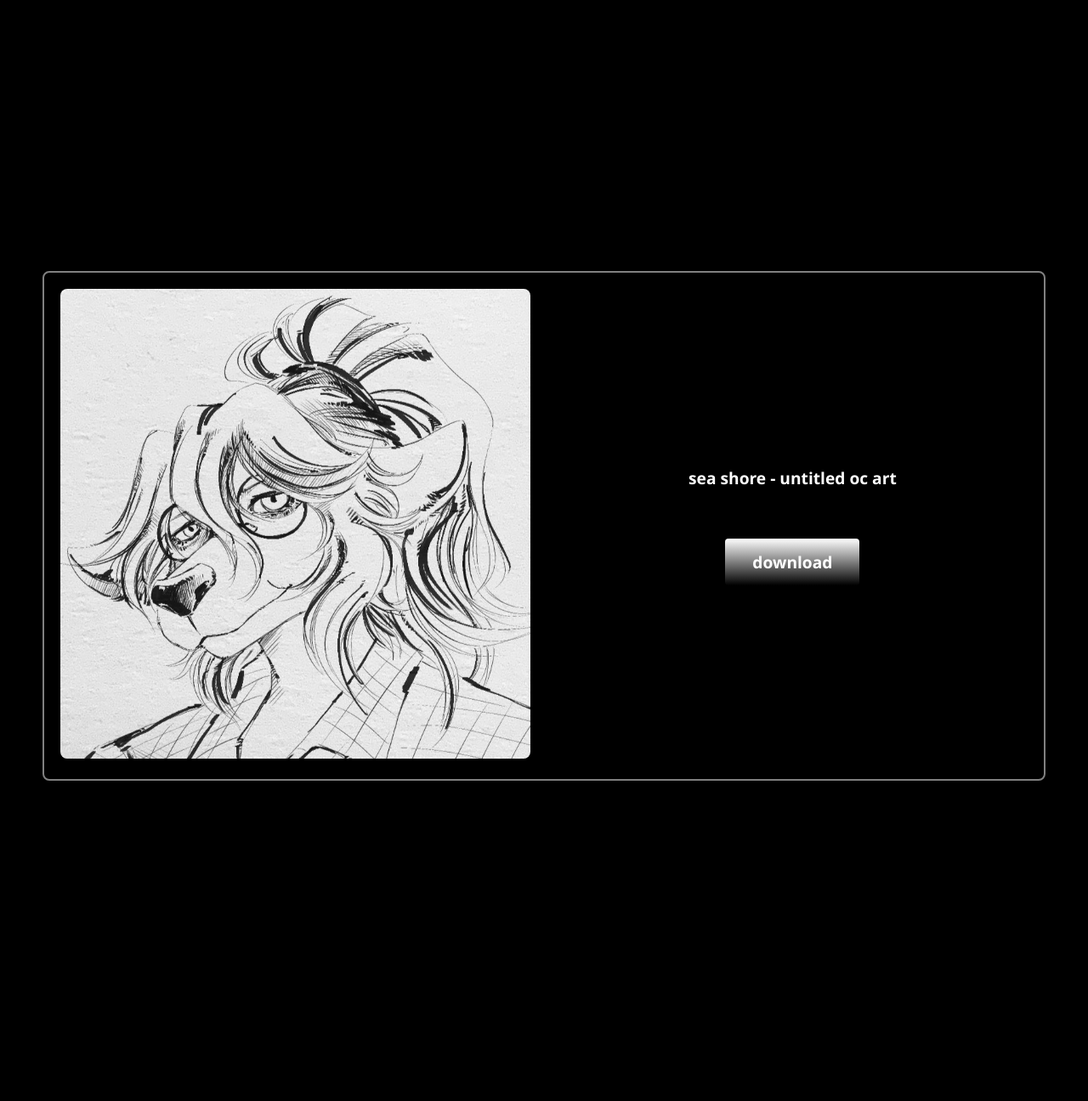
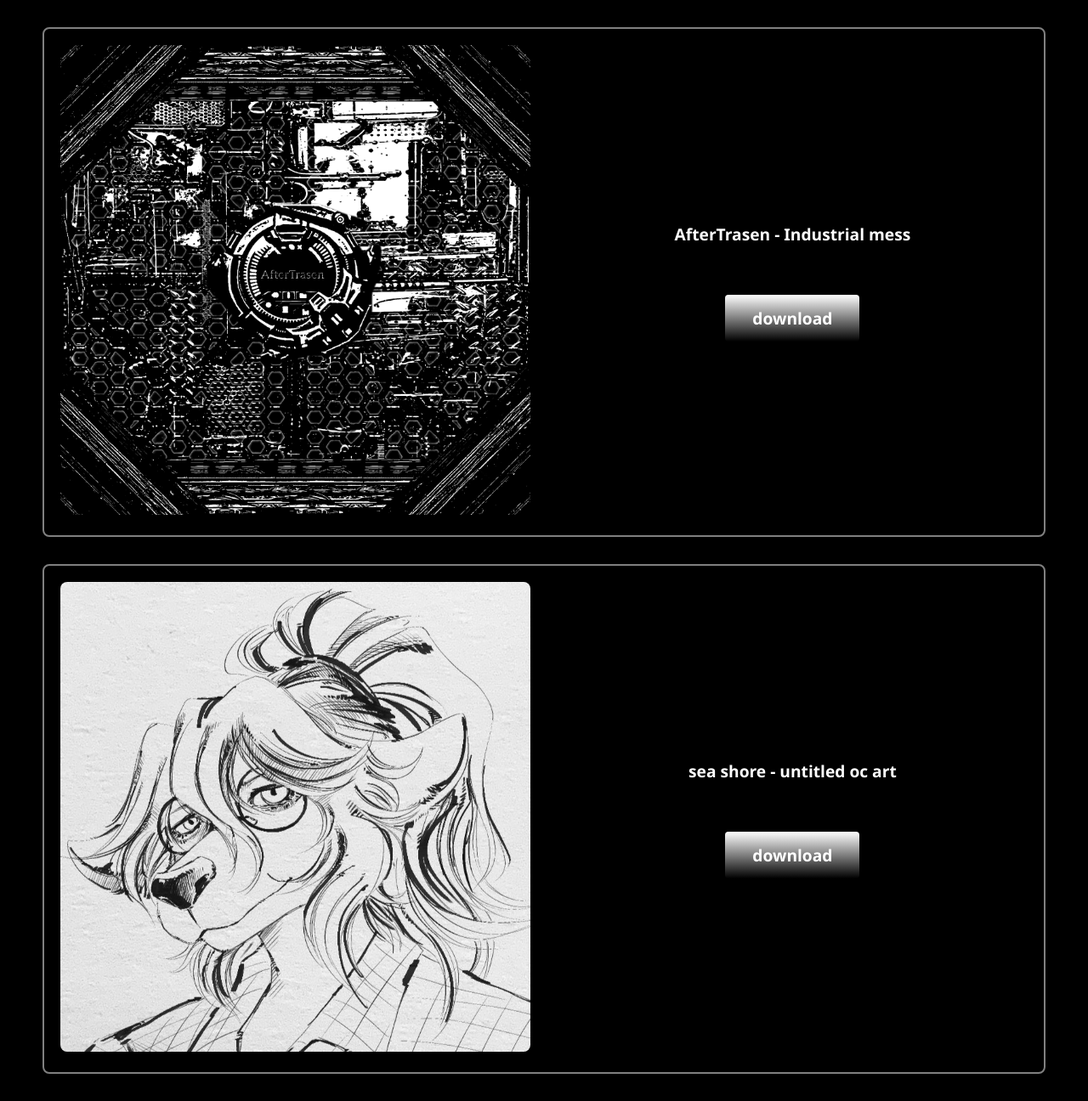
Before and after one commit to whotftookrhodez/quite-classic, a PHP site: page /visual.html in a window 1280 px wide. Shown: the part 80-1376 px from the top of the page at 85% size. Run offline with PHP 8.4, Linux system fonts and the light colour scheme.

Commit message:
upload and spacing tweaks

```diff
--- a/styles.css
+++ b/styles.css
@@ -420,6 +420,7 @@ audio::-webkit-media-controls-volume-slider {
   border: 2px solid #808080;
   border-radius: 8px;
   overflow: hidden;
+  margin: 2rem auto;
   padding: 1.2rem;
 }
 
@@ -444,11 +445,11 @@ audio::-webkit-media-controls-volume-slider {
   align-items: center;
   width: 100%;
   max-width: 100%;
-  margin: 2rem auto;
   border: 2px solid #808080;
   border-radius: 8px;
   overflow: hidden;
   background: transparent;
+  margin: 2rem auto;
   padding: 1.2rem;
 }
 
@@ -479,7 +480,7 @@ audio::-webkit-media-controls-volume-slider {
 }
 
 .video-player {
-  flex: 2;
+  flex: 3;
 }
 
 .video-text {
--- a/visual.html
+++ b/visual.html
@@ -44,6 +44,17 @@
        <div class="main__content">
             <div class="media-item image-item">
                 <div class="media-left">
+                    <a href="assets/visual/Industrial mess.png" target="_blank">
+                        <img src="assets/visual/Industrial mess.png" alt="Industrial mess.png" class="image/png">
+                    </a>
+                </div>
+                <div class="media-right">
+                    <p class="image-text">AfterTrasen - Industrial mess</p>
+                    <a href="assets/visual/Industrial mess.png" download class="main__btn">download</a>
+                </div>
+            </div>
+            <div class="media-item image-item">
+                <div class="media-left">
                     <a href="assets/visual/Untitled1752_20250801092703.png" target="_blank">
                         <img src="assets/visual/Untitled1752_20250801092703.png" alt="Untitled1752_20250801092703.png" class="image/png">
                     </a>
```
Also changed, not shown: assets/visual/Industrial mess.png (added).
